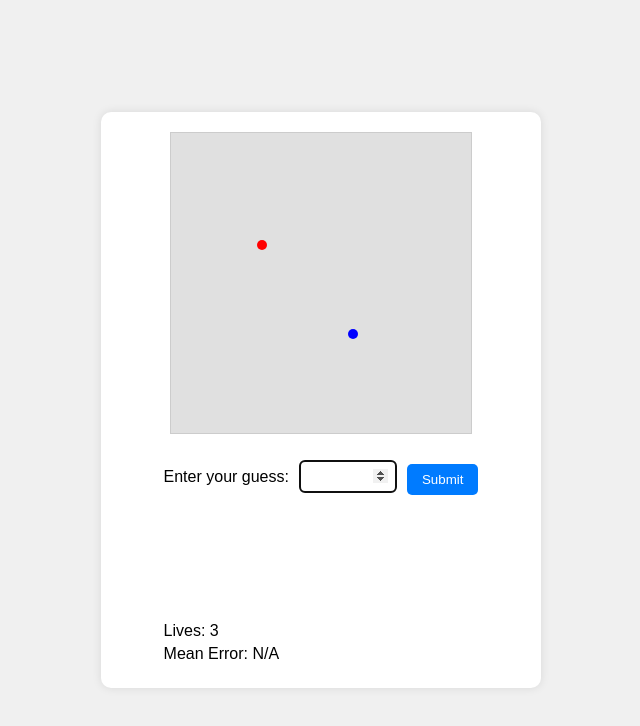
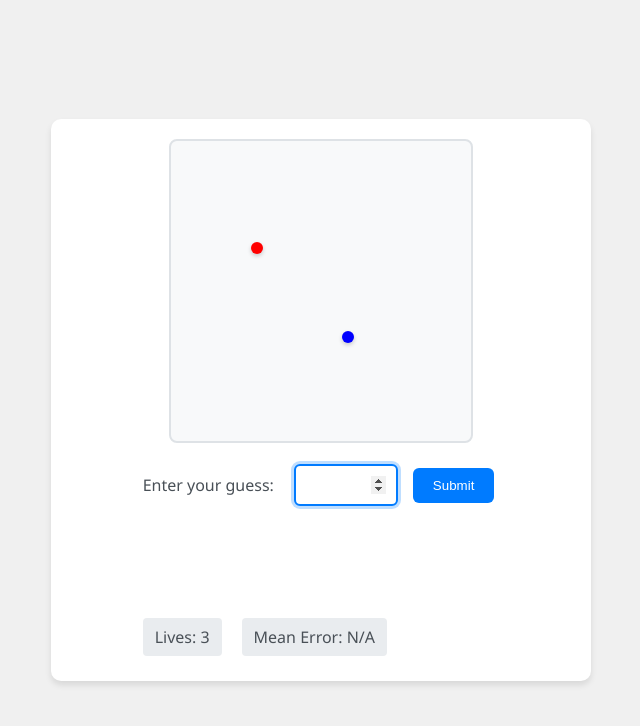
Before and after one commit to limitedcoffeetime/DistanceGuess, a plain HTML site: page index.html in a window 1280 px wide. Both pictures are taken after a click on the button "Start Game". Shown: the whole page, without its empty margins (319-959 px from the left). Drawn offline with Linux system fonts and the light colour scheme.

Commit message:
Update style.css

```diff
--- a/style.css
+++ b/style.css
@@ -4,8 +4,9 @@ body {
     align-items: center;
     min-height: 100vh;
     margin: 0;
-    font-family: sans-serif;
+    font-family: 'Segoe UI', Tahoma, Geneva, Verdana, sans-serif;
     background-color: #f0f0f0;
+    transition: background-color 0.3s ease;
     overflow-y: scroll; /* Prevent layout shifts from scrollbar appearing/disappearing */
 }
 
@@ -16,121 +17,58 @@ body {
     background-color: #fff;
     padding: 20px;
     border-radius: 10px;
-    box-shadow: 0 0 10px rgba(0,0,0,0.1);
-    width: 90vw; /* Flexible width */
-    max-width: 400px; /* Max width for larger screens */
-    margin-left: auto; /* Ensure centering */
-    margin-right: auto; /* Ensure centering */
+    box-shadow: 0 4px 6px rgba(0,0,0,0.1);
+    width: 90%;
+    max-width: 500px; /* Increased max-width from good_style */
+    margin-left: auto;
+    margin-right: auto;
+    transition: transform 0.3s ease, box-shadow 0.3s ease;
+}
+
+#game-container:hover {
+    transform: translateY(-2px);
+    box-shadow: 0 6px 12px rgba(0,0,0,0.15);
 }
 
 #coordinate-plane {
-    width: 100%; /* Take full width of parent less padding */
-    max-width: 300px; /* Maintain original max size */
-    aspect-ratio: 1 / 1; /* Keep it square */
-    background-color: #e0e0e0;
+    width: 100%;
+    aspect-ratio: 1 / 1;
+    background-color: #f8f9fa;
     position: relative;
-    border: 1px solid #ccc;
+    border: 2px solid #dee2e6;
+    border-radius: 8px;
     margin-bottom: 20px;
-    margin-left: auto; /* Added for robust centering */
-    margin-right: auto; /* Added for robust centering */
-    overflow: hidden; /* Ensures dots don't go outside if positioned at edges */
+    overflow: hidden;
+    transition: border-color 0.3s ease;
+    max-width: 300px; /* Maintain original max size if preferred, adjust as needed */
+    margin-left: auto;
+    margin-right: auto;
 }
 
+/* Dot animations and styling from good_style_bad_logic.css */
 .dot {
-    width: 10px;
-    height: 10px;
+    width: 12px;
+    height: 12px;
     border-radius: 50%;
     position: absolute;
-    transform: translate(-50%, -50%); /* Center the dot on its coordinates */
+    transform: translate(-50%, -50%) scale(0); /* Initial state for animation */
+    box-shadow: 0 2px 4px rgba(0,0,0,0.2);
+    animation: dotAppear 0.5s ease forwards;
     z-index: 1; /* Ensure dots are above the line */
 }
 
-#controls {
-    margin-bottom: 20px;
-    display: flex;
-    flex-wrap: wrap; /* Allow controls to wrap on smaller screens */
-    justify-content: center;
-    align-items: center;
-    min-height: 45px; /* Added to stabilize height for consistent layout */
-}
-
-#controls label {
-    margin-right: 10px;
-}
-
-#controls input[type="number"] {
-    padding: 8px;
-    margin-right: 10px;
-    border: 1px solid #ccc;
-    border-radius: 5px;
-    width: 80px; /* Fixed width for the input */
-}
-
-#controls button {
-    padding: 8px 15px;
-    border: none;
-    border-radius: 5px;
-    background-color: #007bff;
-    color: white;
-    cursor: pointer;
-    margin-top: 5px; /* Add some margin for wrapped items */
-}
-
-#controls button:hover {
-    background-color: #0056b3;
-}
-
-#feedback {
-    padding: 10px;
-    margin-top: 15px;
-    border-radius: 5px;
-    font-weight: bold;
-    transition: background-color 0.3s ease, color 0.3s ease, border 0.3s ease;
-    border: 2px solid transparent;
-    min-height: 98px; /* Reverted to min-height */
-    box-sizing: border-box;
-    display: flex;
-    align-items: center;
-    justify-content: center;
-    text-align: center;
-}
-
-#stats p {
-    margin: 5px 0;
-}
-
-/* Responsive adjustments */
-@media (max-width: 400px) {
-    #controls {
-        flex-direction: column;
+@keyframes dotAppear {
+    from {
+        transform: translate(-50%, -50%) scale(0);
+        opacity: 0;
     }
-    #controls input[type="number"],
-    #controls button {
-        width: 100%;
-        margin-right: 0;
-        margin-bottom: 10px;
-    }
-    #controls label {
-        margin-bottom: 5px;
-        margin-right: 0;
+    to {
+        transform: translate(-50%, -50%) scale(1);
+        opacity: 1;
     }
 }
 
-/* Phase 7: Visual Enhancements */
-
-/* Dot Appearance Animation */
-.dot-appear {
-    animation: dotAppearAnimation 0.3s ease-out forwards;
-    transform: scale(0);
-}
-
-@keyframes dotAppearAnimation {
-    to {
-        transform: scale(1);
-    }
-}
-
-/* Distance Line Styling */
+/* Distance Line Styling - Retained from original style.css as per user request */
 .distance-line {
     position: absolute;
     height: 3px;
@@ -139,6 +77,7 @@ body {
     opacity: 0;
     animation: lineAppearAnimation 0.5s ease-out forwards 0.2s; /* Appear after dots */
     z-index: 0; /* Ensure line is below the dots */
+    pointer-events: none; /* From good_style_bad_logic - good addition */
 }
 
 @keyframes lineAppearAnimation {
@@ -147,16 +86,12 @@ body {
     }
 }
 
-/* Animations for the line based on guess correctness */
+/* Animations for the line based on guess correctness - Retained from original style.css */
 .line-correct-animation {
-    /* Optionally add a specific animation for correct, e.g., a pulse */
-    /* background-color: rgba(76, 175, 80, 0.7) !important; /* Greenish */
     animation: lineAppearAnimation 0.5s ease-out forwards, correctPulse 1s ease-in-out 0.5s;
 }
 
 .line-incorrect-animation {
-    /* Optionally add a specific animation for incorrect, e.g., a shake */
-    /* background-color: rgba(255, 152, 0, 0.7) !important; /* Orangeish */
     animation: lineAppearAnimation 0.5s ease-out forwards, incorrectPulse 1s ease-in-out 0.5s;
 }
 
@@ -171,57 +106,169 @@ body {
 }
 
 
-/* Enhanced Feedback Visual Cues */
+#controls {
+    margin-bottom: 20px;
+    display: flex;
+    flex-wrap: wrap;
+    justify-content: center;
+    align-items: center;
+    gap: 10px; /* From good_style_bad_logic.css */
+}
+
+#controls label {
+    margin-right: 10px; /* Can be removed if gap is sufficient */
+    color: #495057; /* From good_style_bad_logic.css */
+    font-weight: 500; /* From good_style_bad_logic.css */
+}
+
+#controls input[type="number"] {
+    padding: 10px;
+    border: 2px solid #ced4da;
+    border-radius: 6px;
+    width: 80px;
+    transition: border-color 0.3s ease, box-shadow 0.3s ease; /* From good_style_bad_logic.css */
+    font-size: 16px; /* From good_style_bad_logic.css */
+}
+
+#controls input[type="number"]:focus {
+    outline: none;
+    border-color: #007bff;
+    box-shadow: 0 0 0 3px rgba(0,123,255,0.25); /* From good_style_bad_logic.css */
+}
+
+#controls button, #start-screen button, #game-over-screen button, #next-problem {
+    padding: 10px 20px;
+    border: none;
+    border-radius: 6px;
+    background-color: #007bff;
+    color: white;
+    cursor: pointer;
+    font-weight: 500; /* From good_style_bad_logic.css */
+    transition: all 0.3s ease; /* From good_style_bad_logic.css */
+    margin: 5px; /* Retained for spacing if needed */
+}
+
+#controls button:hover, #start-screen button:hover, #game-over-screen button:hover, #next-problem:hover {
+    background-color: #0056b3;
+    transform: translateY(-1px); /* From good_style_bad_logic.css */
+}
+
+#controls button:active, #start-screen button:active, #game-over-screen button:active, #next-problem:active {
+    transform: translateY(1px); /* From good_style_bad_logic.css */
+}
+
+/* Specific button styling if different from primary */
+#next-problem {
+    background-color: #6c757d; /* Original style for next-problem */
+}
+#next-problem:hover {
+    background-color: #545b62; /* Original hover style for next-problem */
+}
+
+
+/* Feedback styling from good_style_bad_logic.css */
+#feedback {
+    margin: 15px 0;
+    padding: 10px 15px;
+    border-radius: 6px;
+    font-size: 1.1em;
+    height: 4em; /* Increased height for feedback area */
+    overflow-y: auto; /* Added to handle potential overflow */
+    display: flex;
+    align-items: center;
+    justify-content: center;
+    text-align: center;
+    transition: all 0.3s ease;
+    box-sizing: border-box; /* Retained from original */
+}
+
 .feedback-correct {
-    background-color: #e8f5e9; /* Light green */
-    color: #2e7d32; /* Dark green text */
-    border-color: #a5d6a7;
+    background-color: #d4edda; /* From good_style_bad_logic.css */
+    color: #155724; /* From good_style_bad_logic.css */
+    border: 1px solid #c3e6cb; /* From good_style_bad_logic.css */
+    animation: feedbackPulse 0.5s ease; /* From good_style_bad_logic.css */
 }
 
 .feedback-incorrect {
-    background-color: #ffebee; /* Light red */
-    color: #c62828; /* Dark red text */
-    border-color: #ef9a9a;
+    background-color: #f8d7da; /* From good_style_bad_logic.css */
+    color: #721c24; /* From good_style_bad_logic.css */
+    border: 1px solid #f5c6cb; /* From good_style_bad_logic.css */
+    animation: feedbackPulse 0.5s ease; /* From good_style_bad_logic.css */
 }
 
+/* Retained from original style.css */
 .feedback-error {
-    background-color: #fff3e0; /* Light orange for general input errors */
-    color: #e65100; /* Dark orange text */
-    border-color: #ffcc80;
+    background-color: #fff3e0;
+    color: #e65100;
+    border: 2px solid #ffcc80; /* Original border, adjust if needed */
 }
 
-/* Ensure button focus states are visible and consistent */
-button:focus,
-input[type="text"]:focus {
-    outline: 2px solid #007bff; /* A common focus indicator color */
-    outline-offset: 2px;
+
+@keyframes feedbackPulse { /* From good_style_bad_logic.css */
+    0% { transform: scale(0.95); opacity: 0; }
+    50% { transform: scale(1.02); }
+    100% { transform: scale(1); opacity: 1; }
 }
 
-/* Consistency check for buttons (example) */
-.controls button, #start-screen button, #game-over-screen button {
-    padding: 10px 15px;
-    font-size: 1em;
-    margin: 5px;
-    border-radius: 5px;
-    cursor: pointer;
-    transition: background-color 0.2s ease;
+/* Stats styling from good_style_bad_logic.css */
+#stats {
+    display: flex;
+    gap: 20px;
+    margin-top: 10px;
 }
 
-/* Example: Primary action button styling */
-#submit-guess, #start-game-button, #restart-game-button {
-    background-color: #007bff;
-    color: white;
-    border: none;
-}
-#submit-guess:hover, #start-game-button:hover, #restart-game-button:hover {
-    background-color: #0056b3;
+#stats p {
+    margin: 5px 0;
+    padding: 8px 12px;
+    background-color: #e9ecef;
+    border-radius: 4px;
+    font-weight: 500;
+    color: #495057;
 }
 
-#next-problem {
-    background-color: #6c757d;
-    color: white;
-    border: none;
+/* Game over screen and Start screen styling from good_style_bad_logic.css */
+#start-screen, #game-over-screen {
+    text-align: center;
+    animation: fadeSlideIn 0.5s ease forwards;
 }
-#next-problem:hover {
-    background-color: #545b62;
+
+@keyframes fadeSlideIn {
+    from {
+        opacity: 0;
+        transform: translateY(-20px);
+    }
+    to {
+        opacity: 1;
+        transform: translateY(0);
+    }
 }
+
+#start-screen h1, #game-over-screen h1 {
+    color: #343a40;
+    margin-bottom: 20px;
+}
+
+/* Responsive adjustments from good_style_bad_logic.css */
+@media (max-width: 400px) {
+    #controls {
+        flex-direction: column;
+        width: 100%;
+    }
+
+    #controls input[type="number"],
+    #controls button, #start-screen button, #game-over-screen button, #next-problem { /* Applied to all relevant buttons */
+        width: 100%;
+        margin-right: 0;
+        margin-bottom: 10px;
+    }
+
+    #controls label {
+        margin-bottom: 5px;
+        margin-right: 0;
+    }
+
+    #stats {
+        flex-direction: column;
+        gap: 10px;
+    }
+}
```
